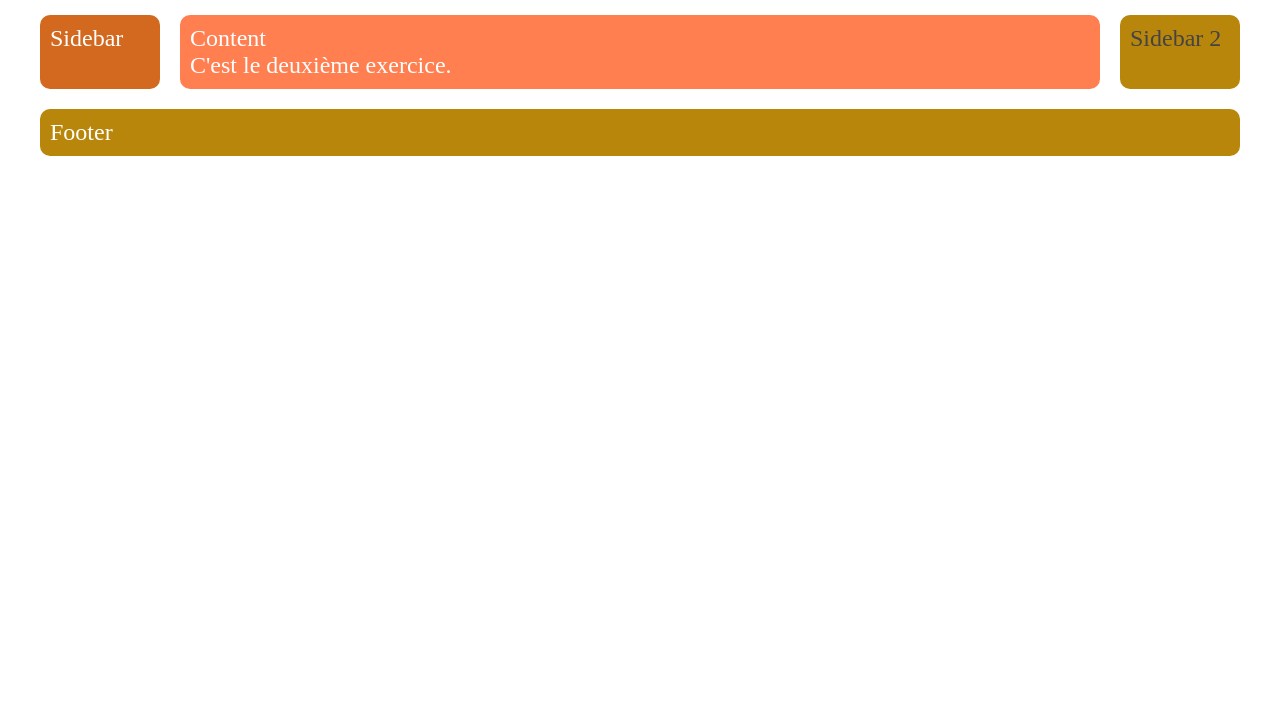
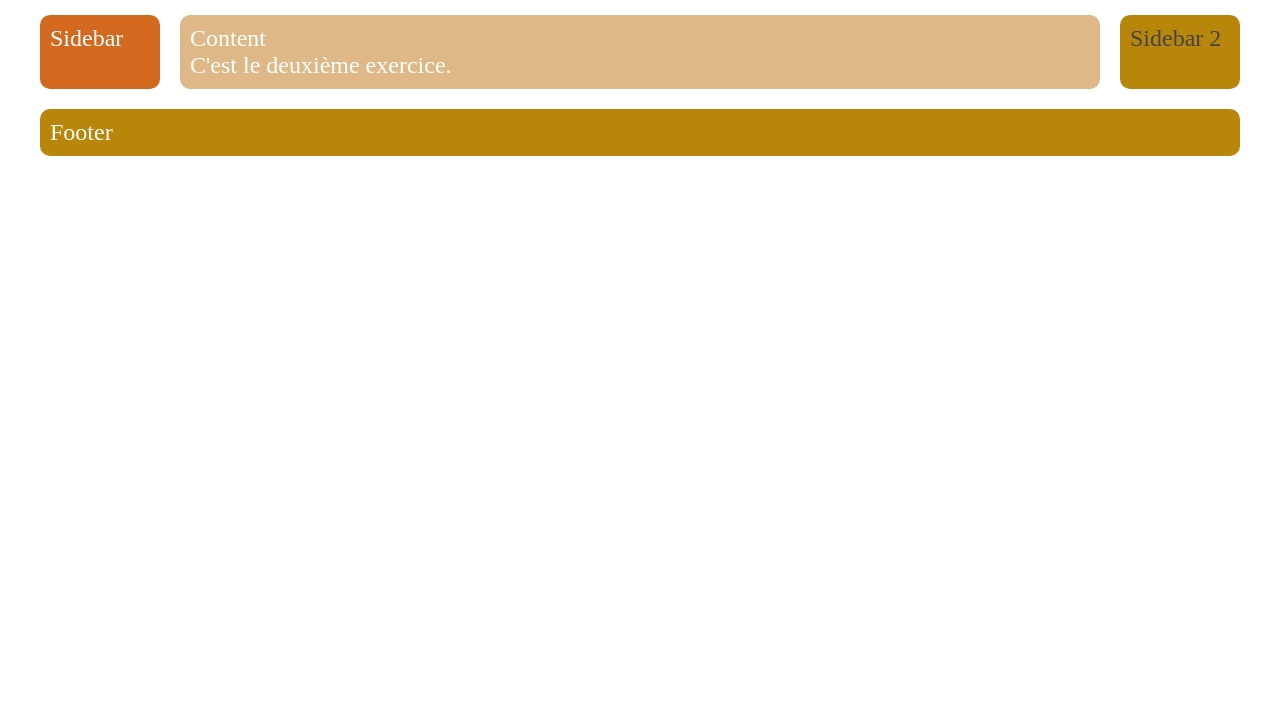
Before and after one commit to Jfbranchaud/Exercice-2, a plain HTML site: page index.htm in a window 1280 px wide. Shown: the part 92-800 px from the top of the page. Drawn offline with Linux system fonts and the light colour scheme.

Commit message:
nouvelle couleur content

```diff
--- a/CSS/style.css
+++ b/CSS/style.css
@@ -79,7 +79,7 @@ body {
 
   }
 .content{
-    background-color: coral;
+    background-color: burlywood;
 }
 
 
```
